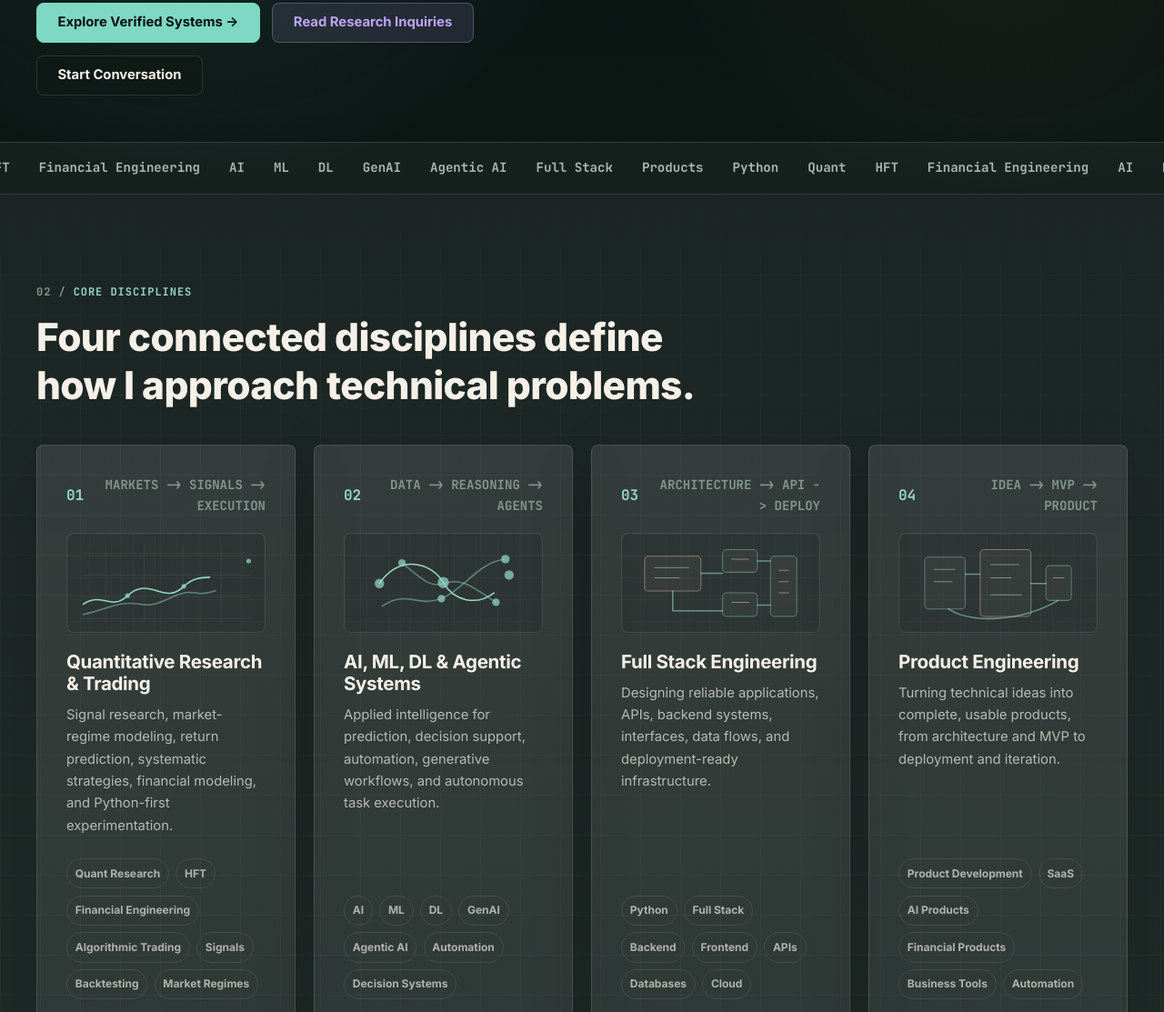
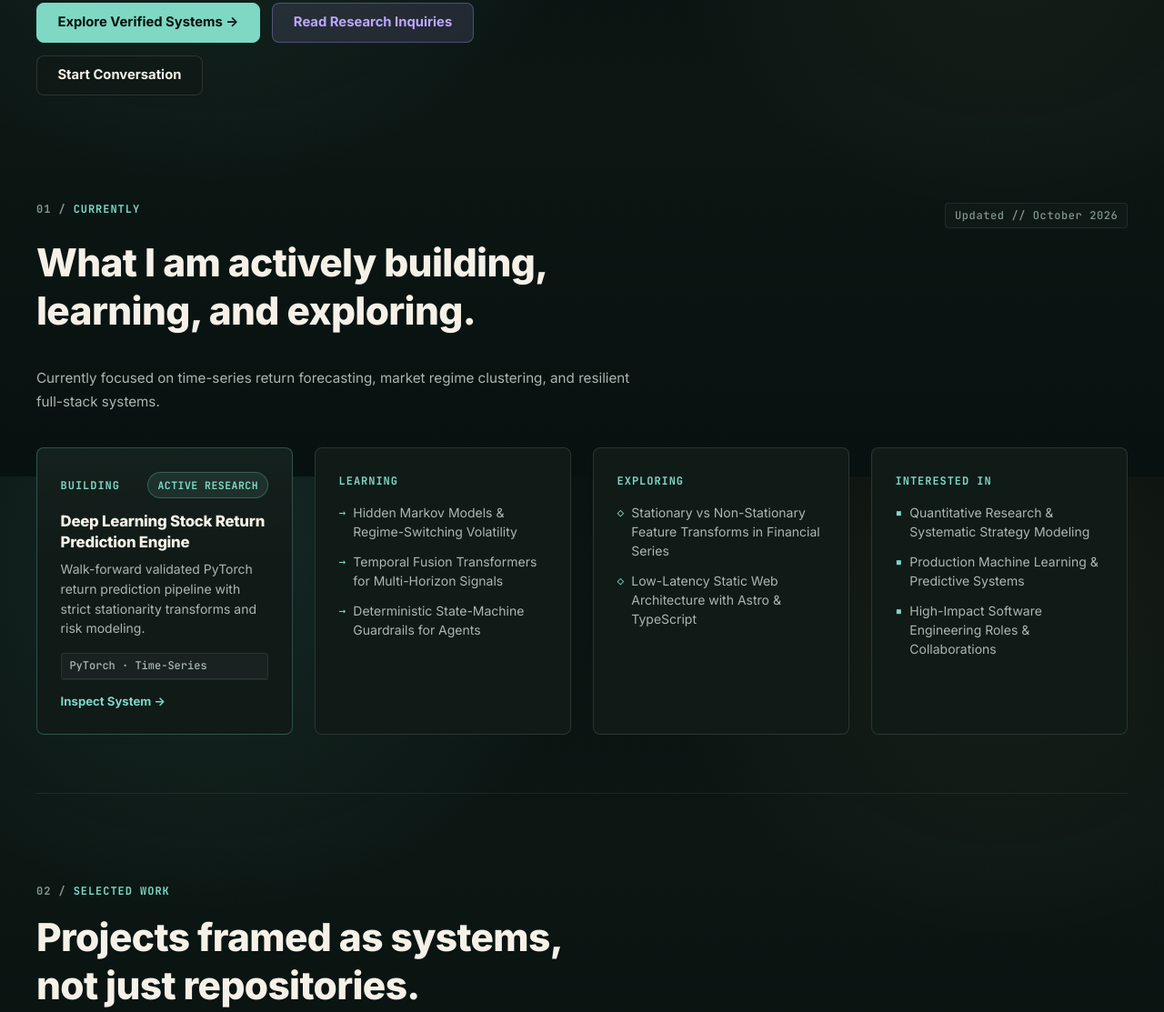
Before and after one commit to UzairAhmad88/UzairAhmadPortfilioForDevepolement, an Astro site: page / in a window 1280 px wide. Shown: the part 1076-2189 px from the top of the page at 91% size. Built offline with nearby package versions, Linux system fonts and the light colour scheme; Astro itself is replaced by a stand-in of ours.

Commit message:
feat(phase-04): implement currently system, living homepage narrative, and centralized data model

```diff
--- a/src/components/sections/About.astro
+++ b/src/components/sections/About.astro
@@ -31,7 +31,7 @@ const personaPoints = [
       }
     </div>
     <div class="persona-copy reveal">
-      <p class="eyebrow"><span class="section-number">03 /</span> How I Think</p>
+      <p class="eyebrow"><span class="section-number">06 /</span> How I Think</p>
       <h2>Research. Build. Ship.</h2>
       <p>
         I like difficult technical problems where mathematics, data, intelligence, and software engineering intersect. The goal is not only a smart model or a clean interface, but a reliable system that becomes useful.
--- a/src/components/sections/Contact.astro
+++ b/src/components/sections/Contact.astro
@@ -3,7 +3,7 @@ import { siteConfig } from '@/data/site';
 ---
 
 <section id="contact" class="contact-section section-shell reveal">
-  <p class="eyebrow"><span class="section-number">06 /</span> Inquiry & Collaboration</p>
+  <p class="eyebrow"><span class="section-number">07 /</span> Inquiry & Collaboration</p>
   <h2>Have a difficult problem?</h2>
   <p>Let's turn it into a system.</p>
   <div class="contact-actions">
--- /dev/null
+++ b/src/components/sections/Currently.astro
@@ -0,0 +1,262 @@
+---
+import { currentlyData } from '@/data/currently';
+
+const { updatedAt, statusNote, building, learning, exploring, interestedIn } = currentlyData;
+---
+
+<section id="currently" class="section-shell currently-section">
+  <div class="section-heading reveal">
+    <div class="heading-row">
+      <p class="eyebrow"><span class="section-number">01 /</span> Currently</p>
+      {updatedAt && <span class="update-badge">Updated // {updatedAt}</span>}
+    </div>
+    <h2>What I am actively building, learning, and exploring.</h2>
+    {statusNote && <p class="status-note">{statusNote}</p>}
+  </div>
+
+  <div class="currently-grid reveal">
+    <!-- 1. BUILDING -->
+    {building && (
+      <article class="currently-card building-card">
+        <div class="card-header">
+          <span class="column-label">BUILDING</span>
+          {building.status && <span class="status-pill active">{building.status}</span>}
+        </div>
+        <h3 class="building-title">
+          {building.href ? (
+            <a href={building.href} class="building-link">{building.title}</a>
+          ) : (
+            building.title
+          )}
+        </h3>
+        <p class="building-desc">{building.description}</p>
+        {building.tag && <span class="tech-tag">{building.tag}</span>}
+        {building.href && (
+          <a href={building.href} class="card-action-link">
+            Inspect System →
+          </a>
+        )}
+      </article>
+    )}
+
+    <!-- 2. LEARNING -->
+    {learning && learning.length > 0 && (
+      <article class="currently-card">
+        <div class="card-header">
+          <span class="column-label">LEARNING</span>
+        </div>
+        <ul class="item-list">
+          {learning.map((item) => (
+            <li class="list-item">
+              <span class="bullet" aria-hidden="true">→</span>
+              <span>{item}</span>
+            </li>
+          ))}
+        </ul>
+      </article>
+    )}
+
+    <!-- 3. EXPLORING -->
+    {exploring && exploring.length > 0 && (
+      <article class="currently-card">
+        <div class="card-header">
+          <span class="column-label">EXPLORING</span>
+        </div>
+        <ul class="item-list">
+          {exploring.map((item) => (
+            <li class="list-item">
+              <span class="bullet" aria-hidden="true">◇</span>
+              <span>{item}</span>
+            </li>
+          ))}
+        </ul>
+      </article>
+    )}
+
+    <!-- 4. INTERESTED IN -->
+    {interestedIn && interestedIn.length > 0 && (
+      <article class="currently-card">
+        <div class="card-header">
+          <span class="column-label">INTERESTED IN</span>
+        </div>
+        <ul class="item-list">
+          {interestedIn.map((item) => (
+            <li class="list-item">
+              <span class="bullet" aria-hidden="true">▪</span>
+              <span>{item}</span>
+            </li>
+          ))}
+        </ul>
+      </article>
+    )}
+  </div>
+</section>
+
+<style>
+  .currently-section {
+    padding: clamp(3rem, 5vw, 4.5rem) 0;
+    border-bottom: 1px solid var(--color-border-subtle, rgba(246, 241, 232, 0.08));
+  }
+
+  .heading-row {
+    display: flex;
+    align-items: center;
+    justify-content: space-between;
+    flex-wrap: wrap;
+    gap: 0.75rem;
+    margin-bottom: 0.5rem;
+  }
+
+  .update-badge {
+    font-family: var(--font-mono);
+    font-size: var(--font-size-xs, 0.75rem);
+    color: var(--color-text-muted, #83968e);
+    letter-spacing: 0.05em;
+    padding: 0.2rem 0.6rem;
+    border: 1px solid var(--color-border-subtle, rgba(246, 241, 232, 0.08));
+    border-radius: var(--radius-sm, 4px);
+    background: rgba(255, 255, 255, 0.02);
+  }
+
+  .status-note {
+    max-width: var(--container-reading, 70ch);
+    color: var(--color-text-secondary, #a9b8b1);
+    font-size: var(--font-size-body, 1.05rem);
+    line-height: var(--line-height-body, 1.68);
+    margin: 0.75rem 0 0;
+  }
+
+  .currently-grid {
+    display: grid;
+    grid-template-columns: repeat(4, 1fr);
+    gap: clamp(1rem, 2vw, 1.5rem);
+    margin-top: clamp(1.75rem, 3vw, 2.5rem);
+  }
+
+  .currently-card {
+    display: flex;
+    flex-direction: column;
+    padding: clamp(1.25rem, 2.5vw, 1.6rem);
+    background: var(--color-background-subtle, #101a17);
+    border: 1px solid var(--color-border, rgba(246, 241, 232, 0.1));
+    border-radius: var(--radius-md, 8px);
+    transition: transform var(--transition-fast), border-color var(--transition-fast), box-shadow var(--transition-fast);
+  }
+
+  .currently-card:hover {
+    transform: translateY(-2px);
+    border-color: rgba(126, 216, 196, 0.35);
+    box-shadow: 0 12px 32px rgba(0, 0, 0, 0.25);
+  }
+
+  .building-card {
+    border-color: rgba(126, 216, 196, 0.28);
+    background:
+      linear-gradient(180deg, rgba(126, 216, 196, 0.04), transparent 40%),
+      var(--color-background-subtle, #101a17);
+  }
+
+  .card-header {
+    display: flex;
+    align-items: center;
+    justify-content: space-between;
+    gap: 0.5rem;
+    margin-bottom: 0.85rem;
+  }
+
+  .column-label {
+    font-family: var(--font-mono);
+    font-size: var(--font-size-xs, 0.75rem);
+    font-weight: 800;
+    color: var(--color-accent-teal, #7ed8c4);
+    letter-spacing: var(--letter-spacing-meta, 0.08em);
+  }
+
+  .building-title {
+    font-size: 1.05rem;
+    font-weight: 800;
+    line-height: 1.35;
+    margin: 0 0 0.5rem 0;
+    color: var(--color-text-primary, #f6f1e8);
+  }
+
+  .building-link {
+    color: var(--color-text-primary, #f6f1e8);
+    text-decoration: none;
+    transition: color var(--transition-fast);
+  }
+
+  .building-link:hover,
+  .building-link:focus-visible {
+    color: var(--color-accent-teal, #7ed8c4);
+  }
+
+  .building-desc {
+    font-size: 0.875rem;
+    color: var(--color-text-secondary, #a9b8b1);
+    line-height: 1.55;
+    margin: 0 0 1rem 0;
+    flex-grow: 1;
+  }
+
+  .card-action-link {
+    display: inline-flex;
+    align-items: center;
+    font-size: 0.825rem;
+    font-weight: 700;
+    color: var(--color-accent-teal, #7ed8c4);
+    margin-top: auto;
+    padding-top: 0.75rem;
+    border-top: 1px solid var(--color-border-subtle, rgba(246, 241, 232, 0.08));
+    text-decoration: none;
+    transition: color var(--transition-fast);
+  }
+
+  .card-action-link:hover {
+    color: var(--color-accent-hover, #9bd8cf);
+    text-decoration: underline;
+  }
+
+  .item-list {
+    list-style: none;
+    padding: 0;
+    margin: 0;
+    display: flex;
+    flex-direction: column;
+    gap: 0.75rem;
+  }
+
+  .list-item {
+    display: flex;
+    align-items: flex-start;
+    gap: 0.5rem;
+    font-size: 0.875rem;
+    color: var(--color-text-secondary, #a9b8b1);
+    line-height: 1.5;
+  }
+
+  .bullet {
+    color: var(--color-accent-teal, #7ed8c4);
+    font-family: var(--font-mono);
+    font-size: 0.8rem;
+    flex-shrink: 0;
+    margin-top: 0.1rem;
+  }
+
+  @media (max-width: 1100px) {
+    .currently-grid {
+      grid-template-columns: repeat(2, 1fr);
+    }
+  }
+
+  @media (max-width: 640px) {
+    .currently-grid {
+      grid-template-columns: 1fr;
+    }
+
+    .heading-row {
+      flex-direction: column;
+      align-items: flex-start;
+    }
+  }
+</style>
--- a/src/components/sections/ResearchLab.astro
+++ b/src/components/sections/ResearchLab.astro
@@ -6,7 +6,7 @@ import { researchItems } from '@/data/research';
 <section id="research" class="lab-section">
   <div class="section-shell">
     <div class="section-heading reveal">
-      <p class="eyebrow"><span class="section-number">04 /</span> Research Lab</p>
+      <p class="eyebrow"><span class="section-number">05 /</span> Research Lab</p>
       <h2>Active themes across markets, intelligence, and systems.</h2>
     </div>
     <div class="lab-grid">
--- a/src/components/sections/Systems.astro
+++ b/src/components/sections/Systems.astro
@@ -6,7 +6,7 @@ import { capabilities } from '@/data/capabilities';
 <section id="systems" class="systems-section">
   <div class="section-shell capabilities-layout">
     <div class="section-heading reveal">
-      <p class="eyebrow"><span class="section-number">02 /</span> Core Disciplines</p>
+      <p class="eyebrow"><span class="section-number">03 /</span> Core Disciplines</p>
       <h2>Four connected disciplines define how I approach technical problems.</h2>
     </div>
     <div class="capability-grid four">
--- a/src/components/sections/TechStack.astro
+++ b/src/components/sections/TechStack.astro
@@ -32,7 +32,7 @@ const roleStack = [
 
 <section id="stack" class="section-shell technical-map">
   <div class="section-heading reveal">
-    <p class="eyebrow"><span class="section-number">05 /</span> Technical Map</p>
+    <p class="eyebrow"><span class="section-number">04 /</span> Technical Map</p>
     <h2>Organized by Engineering Role & System Responsibility</h2>
     <p class="section-subtitle">
       I use tools for their reliability, mathematical capabilities, and performance—never for vanity.
--- a/src/components/sections/Work.astro
+++ b/src/components/sections/Work.astro
@@ -6,7 +6,7 @@ import { featuredProject, projects, projectFilters } from '@/data/projects';
 
 <section id="work" class="section-shell">
   <div class="section-heading reveal">
-    <p class="eyebrow"><span class="section-number">01 /</span> Selected Work</p>
+    <p class="eyebrow"><span class="section-number">02 /</span> Selected Work</p>
     <h2>Projects framed as systems, not just repositories.</h2>
   </div>
 
@@ -27,6 +27,12 @@ import { featuredProject, projects, projectFilters } from '@/data/projects';
 
   <div class="project-grid">
     {projects.map((project) => <ProjectCard project={project} />)}
+  </div>
+
+  <div class="work-footer-cta reveal">
+    <a href="/work" class="button ghost">
+      View All Work & Projects Archive →
+    </a>
   </div>
 </section>
 
@@ -96,6 +102,12 @@ import { featuredProject, projects, projectFilters } from '@/data/projects';
     gap: 1.25rem;
   }
 
+  .work-footer-cta {
+    display: flex;
+    justify-content: center;
+    margin-top: clamp(2rem, 4vw, 3rem);
+  }
+
   @media (max-width: 1024px) {
     .project-grid {
       grid-template-columns: repeat(2, minmax(0, 1fr));
@@ -106,5 +118,9 @@ import { featuredProject, projects, projectFilters } from '@/data/projects';
     .project-grid {
       grid-template-columns: 1fr;
     }
+
+    .work-footer-cta .button {
+      width: 100%;
+    }
   }
 </style>
--- /dev/null
+++ b/src/data/currently.ts
@@ -0,0 +1,27 @@
+import type { CurrentlyData } from '@/types/currently';
+
+export const currentlyData: CurrentlyData = {
+  updatedAt: 'October 2026',
+  statusNote: 'Currently focused on time-series return forecasting, market regime clustering, and resilient full-stack systems.',
+  building: {
+    title: 'Deep Learning Stock Return Prediction Engine',
+    description: 'Walk-forward validated PyTorch return prediction pipeline with strict stationarity transforms and risk modeling.',
+    href: '/work/deep-learning-stock-return-prediction',
+    tag: 'PyTorch · Time-Series',
+    status: 'Active Research',
+  },
+  learning: [
+    'Hidden Markov Models & Regime-Switching Volatility',
+    'Temporal Fusion Transformers for Multi-Horizon Signals',
+    'Deterministic State-Machine Guardrails for Agents',
+  ],
+  exploring: [
+    'Stationary vs Non-Stationary Feature Transforms in Financial Series',
+    'Low-Latency Static Web Architecture with Astro & TypeScript',
+  ],
+  interestedIn: [
+    'Quantitative Research & Systematic Strategy Modeling',
+    'Production Machine Learning & Predictive Systems',
+    'High-Impact Software Engineering Roles & Collaborations',
+  ],
+};
--- a/src/pages/index.astro
+++ b/src/pages/index.astro
@@ -1,10 +1,10 @@
 ---
 import BaseLayout from '@/layouts/BaseLayout.astro';
 import Hero from '@/components/sections/Hero.astro';
-import Ticker from '@/components/sections/Ticker.astro';
+import Currently from '@/components/sections/Currently.astro';
+import Work from '@/components/sections/Work.astro';
 import Systems from '@/components/sections/Systems.astro';
 import TechStack from '@/components/sections/TechStack.astro';
-import Work from '@/components/sections/Work.astro';
 import ResearchLab from '@/components/sections/ResearchLab.astro';
 import ArchitectureSection from '@/components/sections/ArchitectureSection.astro';
 import About from '@/components/sections/About.astro';
@@ -25,10 +25,10 @@ const seo = {
 <BaseLayout seo={seo}>
   <main id="top">
     <Hero />
-    <Ticker />
+    <Currently />
+    <Work />
     <Systems />
     <TechStack />
-    <Work />
     <ResearchLab />
     <ArchitectureSection />
     <About />
--- /dev/null
+++ b/src/types/currently.ts
@@ -0,0 +1,16 @@
+export interface CurrentlyBuilding {
+  title: string;
+  description: string;
+  href?: string;
+  tag?: string;
+  status?: string;
+}
+
+export interface CurrentlyData {
+  updatedAt: string;
+  statusNote?: string;
+  building?: CurrentlyBuilding;
+  learning?: string[];
+  exploring?: string[];
+  interestedIn?: string[];
+}
```
Also changed, not shown: docs/CURRENTLY-SYSTEM.md (added, +87 -0 lines), docs/HOMEPAGE-ARCHITECTURE-2.0.md (added, +69 -0 lines), docs/PHASE-04-IMPLEMENTATION.md (+21 -47 lines).
